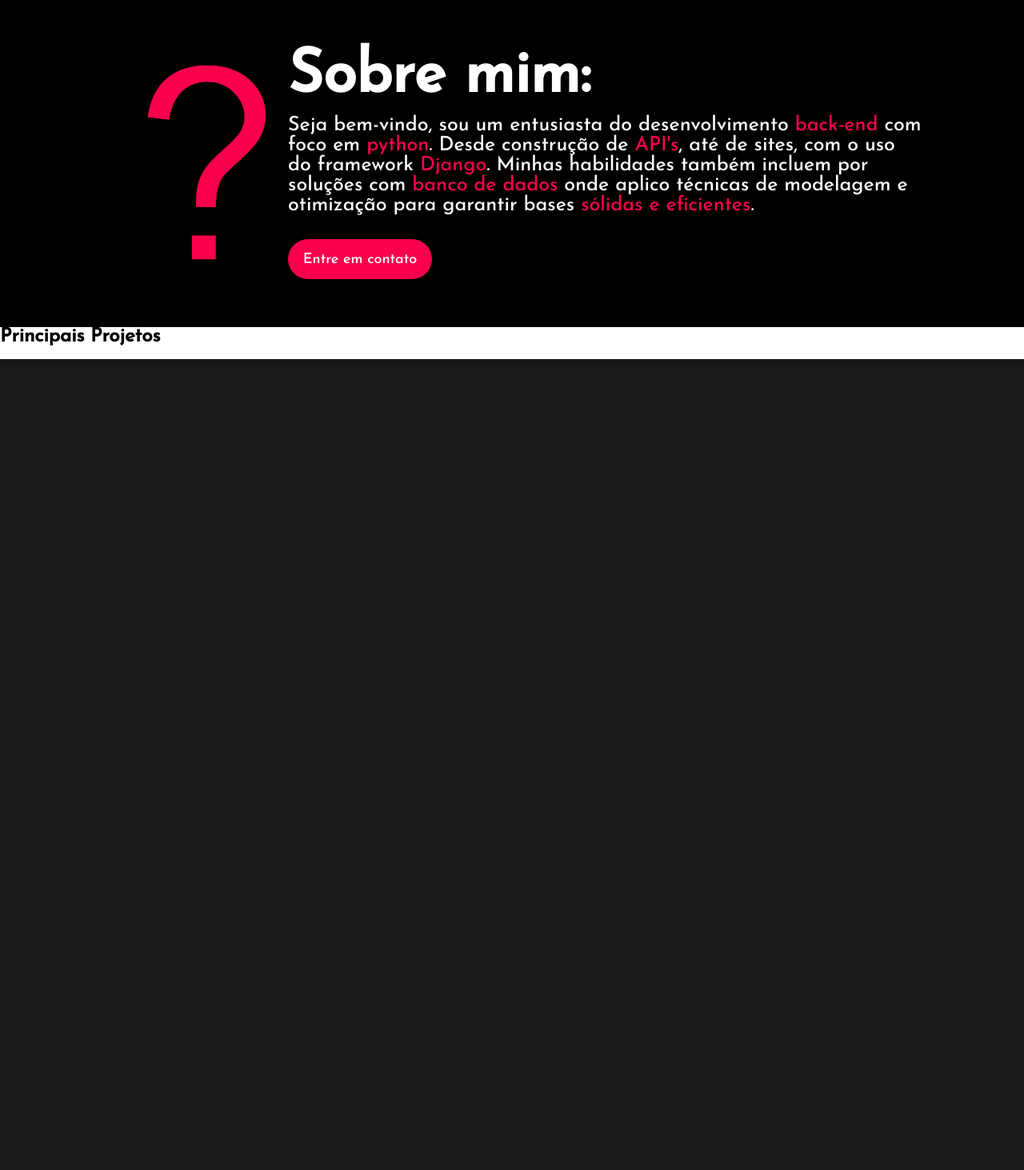
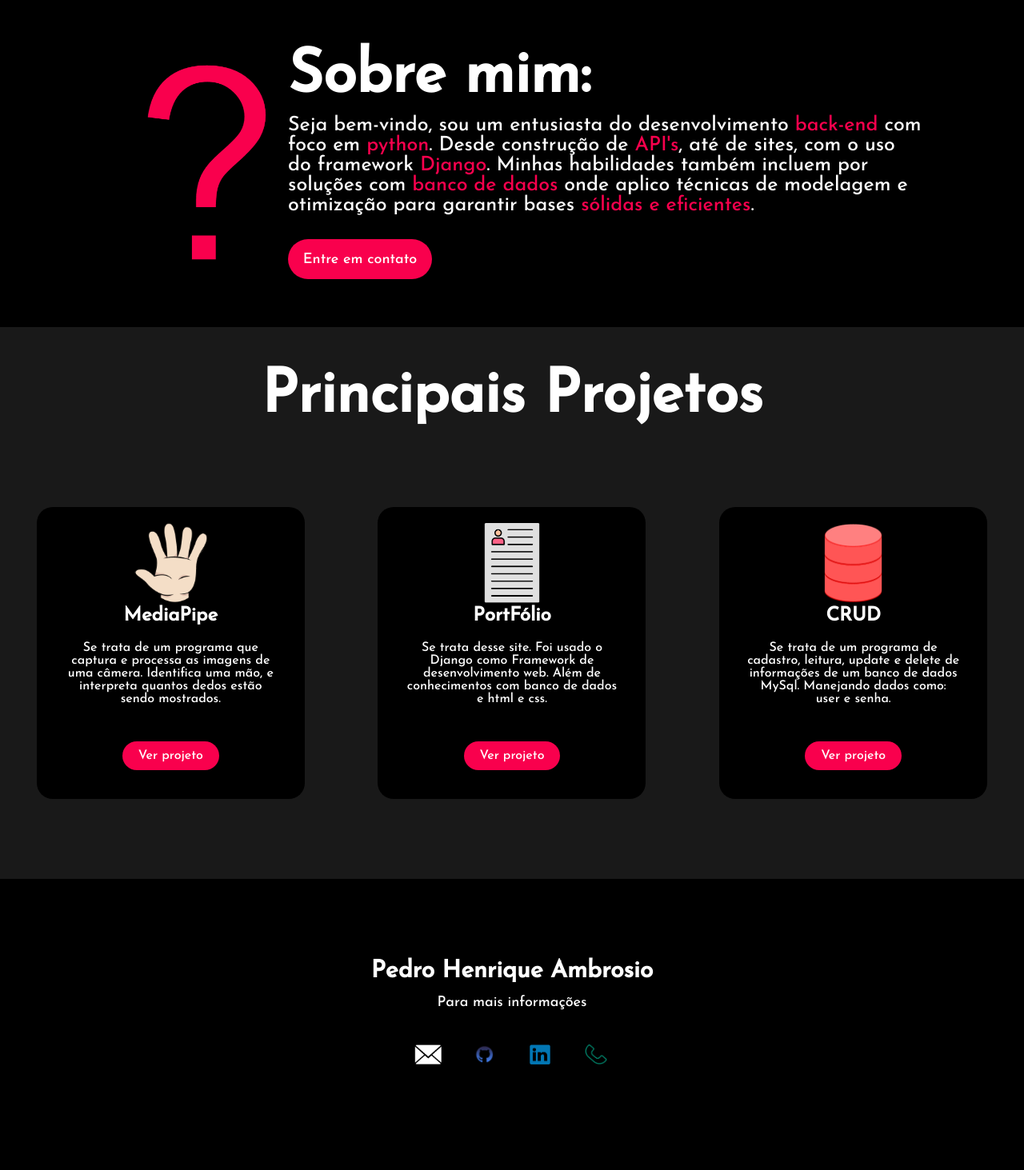
Before and after one commit to pedrohambrosioo/portfolio, a Django app: page / in a window 1280 px wide. Shown: the part 801-2264 px from the top of the page at 80% size. Before the commit the page ends 1250 px from the top, so only its background shows below. Run offline with Django 5.2, Linux system fonts and the light colour scheme.

Commit message:
quase pronto

```diff
--- a/setup/static/styles/style.css
+++ b/setup/static/styles/style.css
@@ -93,3 +93,104 @@ section div button:hover{
     transition: 0.5s;
     cursor: pointer
 }
+
+.projetos{
+    background-color: #191919;
+    padding-top: 50px;
+    padding-bottom: 100px;
+
+}
+.card-projeto{
+    display: flex;
+    justify-content: space-around;
+    margin-top: 100px;
+}
+
+.projetos h2{
+    color: white;
+    font-size: 75px;
+    text-align: center;
+}
+
+.card{
+    background-color: black;
+    height: 365px;
+    width: 335px;
+    border-radius: 20px;
+    padding: 20px 35px;
+    text-align: center;
+
+}
+.card img{
+    height: 100px;
+}
+.card h5{
+    color: white;
+    font-size: 24px;
+}
+.card p{
+    color: white;
+    margin-top: 20px;
+    margin-bottom: 55px;
+
+}
+.card a{
+    background-color: #f9004d;
+    color: white;
+    padding: 10px 20px;
+    border-radius: 25px;
+    cursor: pointer;
+    text-decoration: none;
+}
+.card a:hover{
+    background-color: transparent;
+    border: 2px solid #f9004d;
+    transition: 0.5s;
+}
+
+footer{
+    background-color: black;
+    padding-top: 100px;
+    padding-bottom: 120px;
+    display: flex;
+    flex-direction: column;
+    align-items: center;
+    justify-content: center;
+
+}
+footer h5{
+    color: white;
+    font-size: 30px;
+
+}
+footer p{
+    color: white;
+    font-size: 18px;
+    margin-bottom: 30px;
+    margin-top: 14px;
+
+}
+
+.social img{
+    height: 25px;
+
+
+}
+.social{
+    display: flex;
+    gap: 20px;
+}
+.social a{
+
+    display: flex;
+    align-items: center;
+    justify-content: center;
+
+    height: 50px;
+    width: 50px;
+    cursor: pointer;
+}
+.social a:hover{
+    transform: scale(1.3);
+    transition: 0.5s;
+}
--- a/templates/galeria/index.html
+++ b/templates/galeria/index.html
@@ -44,14 +44,41 @@
     </div>
 </section>
 
-<div>
+<div class="projetos">
+
     <h2>Principais Projetos</h2>
+    <div class="card-projeto">
     <div class="card">
-        <img src="" alt="">
-        <h5></h5>
-        <p></p>
-
+        <img src="{% static '/assets/img/mao.png' %}" alt="">
+        <h5>MediaPipe</h5>
+        <p>Se trata de um programa que captura e processa as imagens de uma câmera. Identifica uma mão, e interpreta quantos dedos estão sendo mostrados.</p>
+        <a href="https://github.com/pedrohambrosioo/Mediapipe" target="_blank">Ver projeto</a>
+    </div>
+    <div class="card">
+        <img src="{% static '/assets/img/port.png' %}" alt="">
+        <h5>PortFólio</h5>
+        <p>Se trata desse site. Foi usado o Django como Framework de desenvolvimento web. Além de conhecimentos com banco de dados e html e css.</p>
+        <a href="https://github.com/pedrohambrosioo/portfolio" target="_blank" >Ver projeto</a>
+    </div>
+    <div class="card">
+        <img src="{% static '/assets/img/sql.png' %}" alt="">
+        <h5>CRUD</h5>
+        <p>Se trata de um programa de cadastro, leitura, update e delete de informações de um banco de dados MySql. Manejando dados como: user e senha.</p>
+        <a href="https://github.com/pedrohambrosioo/database" target="_blank">Ver projeto</a>
     </div>
 </div>
+</div>
+<footer>
+    <h5>Pedro Henrique Ambrosio</h5>
+    <p>Para mais informações</p>
+
+    <div class="social">
+        <a><img src="{% static '/assets/img/email.png' %}" alt=""></a>
+        <a href="https://github.com/pedrohambrosioo" target="_blank"><img src="{% static '/assets/img/git.png' %}" alt=""></a>
+        <a href="https://www.linkedin.com/in/pedro-ambrosio-659203271/" target="_blank"><img src="{% static '/assets/img/linkedin.png' %}" alt=""></a>
+        <a href="https://wa.me/5519998887950" target="_blank"><img src="{% static '/assets/img/telefone.png' %}" alt=""></a>
+    </div>
+</footer>
+
 </body>
 </html>
```
Also changed, not shown: setup/static/assets/img/email.png (added), setup/static/assets/img/git.png (added), setup/static/assets/img/linkedin.png (added), setup/static/assets/img/mao.png (added), setup/static/assets/img/port.png (added), setup/static/assets/img/sql.png (added), setup/static/assets/img/telefone.png (added).
